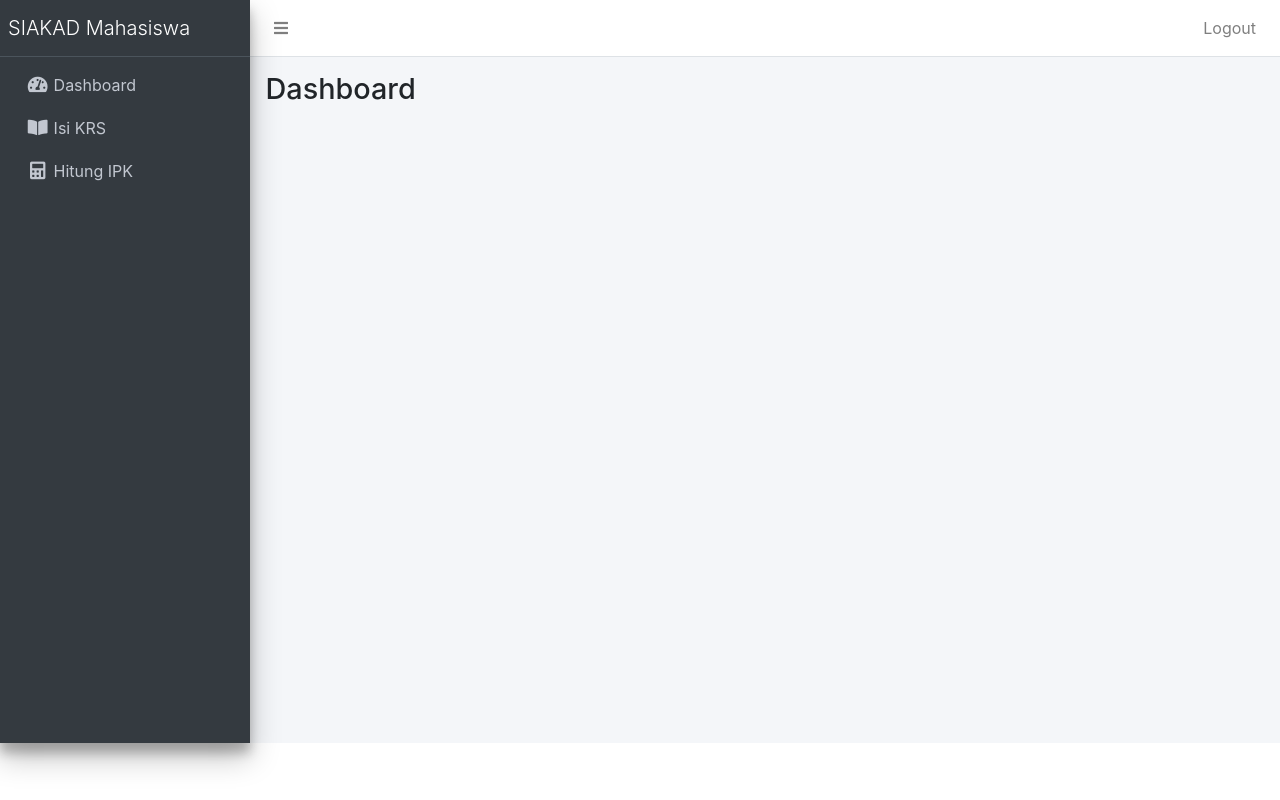
After one commit to ReyhanDev-prog/Project-PemrogramanWeb, a PHP site: page /mahasiswa/header.php in a window 1280 px wide. The commit adds this page. Run offline with PHP 8.4, Linux system fonts and the light colour scheme; the visitor is signed in with stand-in values (Sample User, id 1); a stand-in replaces the project's code that opens the database connection; some libraries are stand-ins or nearby versions.

Commit message:
Add files via upload

```diff
--- /dev/null
+++ b/mahasiswa/header.php
@@ -0,0 +1,41 @@
+<?php
+ini_set('display_errors', 1);
+ini_set('display_startup_errors', 1);
+error_reporting(E_ALL);
+session_start();
+if (!isset($_SESSION['user_id']) || $_SESSION['role'] != 'mahasiswa') {
+    header('Location: ../login.php');
+    exit;
+}
+require_once __DIR__ . '/../config/database.php';
+?>
+<!DOCTYPE html>
+<html>
+<head>
+<meta charset="utf-8">
+<title>Mahasiswa | SIAKAD</title>
+<link rel="stylesheet" href="https://cdn.jsdelivr.net/npm/bootstrap@4.6.2/dist/css/bootstrap.min.css">
+<link rel="stylesheet" href="https://cdn.jsdelivr.net/npm/admin-lte@3.2/dist/css/adminlte.min.css">
+<link rel="stylesheet" href="https://cdnjs.cloudflare.com/ajax/libs/font-awesome/5.15.4/css/all.min.css">
+</head>
+<body class="hold-transition sidebar-mini">
+<div class="wrapper">
+<nav class="main-header navbar navbar-expand navbar-white navbar-light">
+<ul class="navbar-nav"><li class="nav-item"><a class="nav-link" data-widget="pushmenu" href="#"><i class="fas fa-bars"></i></a></li></ul>
+<ul class="navbar-nav ml-auto"><li class="nav-item"><a class="nav-link" href="../logout.php">Logout</a></li></ul>
+</nav>
+<aside class="main-sidebar sidebar-dark-primary elevation-4">
+<a href="index.php" class="brand-link"><span class="brand-text font-weight-light">SIAKAD Mahasiswa</span></a>
+<div class="sidebar">
+<nav class="mt-2">
+<ul class="nav nav-pills nav-sidebar flex-column">
+<li class="nav-item"><a href="index.php" class="nav-link <?= basename($_SERVER['PHP_SELF'])=='index.php'?'active':'' ?>"><i class="nav-icon fas fa-tachometer-alt"></i><p>Dashboard</p></a></li>
+<li class="nav-item"><a href="krs.php" class="nav-link <?= basename($_SERVER['PHP_SELF'])=='krs.php'?'active':'' ?>"><i class="nav-icon fas fa-book-open"></i><p>Isi KRS</p></a></li>
+<li class="nav-item"><a href="ipk.php" class="nav-link <?= basename($_SERVER['PHP_SELF'])=='ipk.php'?'active':'' ?>"><i class="nav-icon fas fa-calculator"></i><p>Hitung IPK</p></a></li>
+</ul>
+</nav>
+</div>
+</aside>
+<div class="content-wrapper">
+<div class="content-header"><div class="container-fluid"><div class="row mb-2"><div class="col-sm-6"><h1 class="m-0"><?= $page_title ?? 'Dashboard' ?></h1></div></div></div></div>
+<section class="content">
```
Also changed, not shown: mahasiswa/footer.php (added, +9 -0 lines), mahasiswa/krs.php (indentation only).
